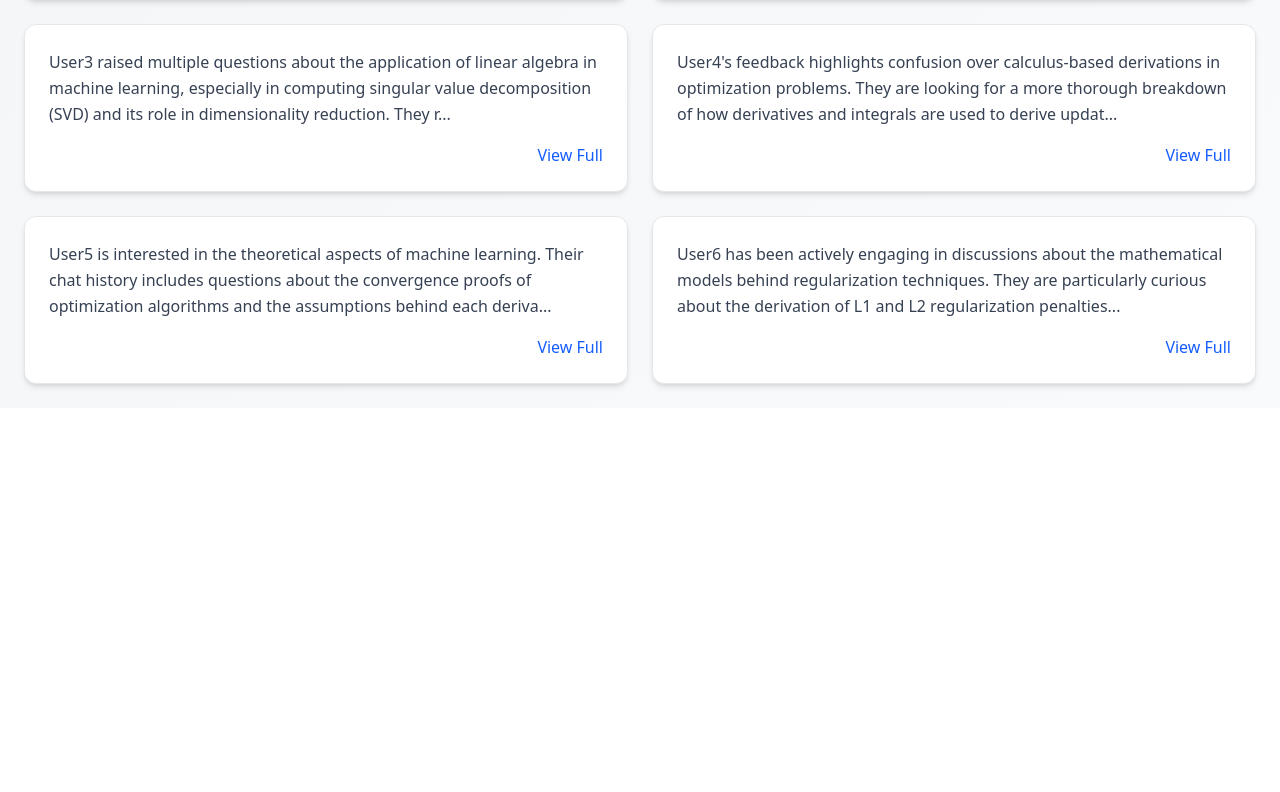
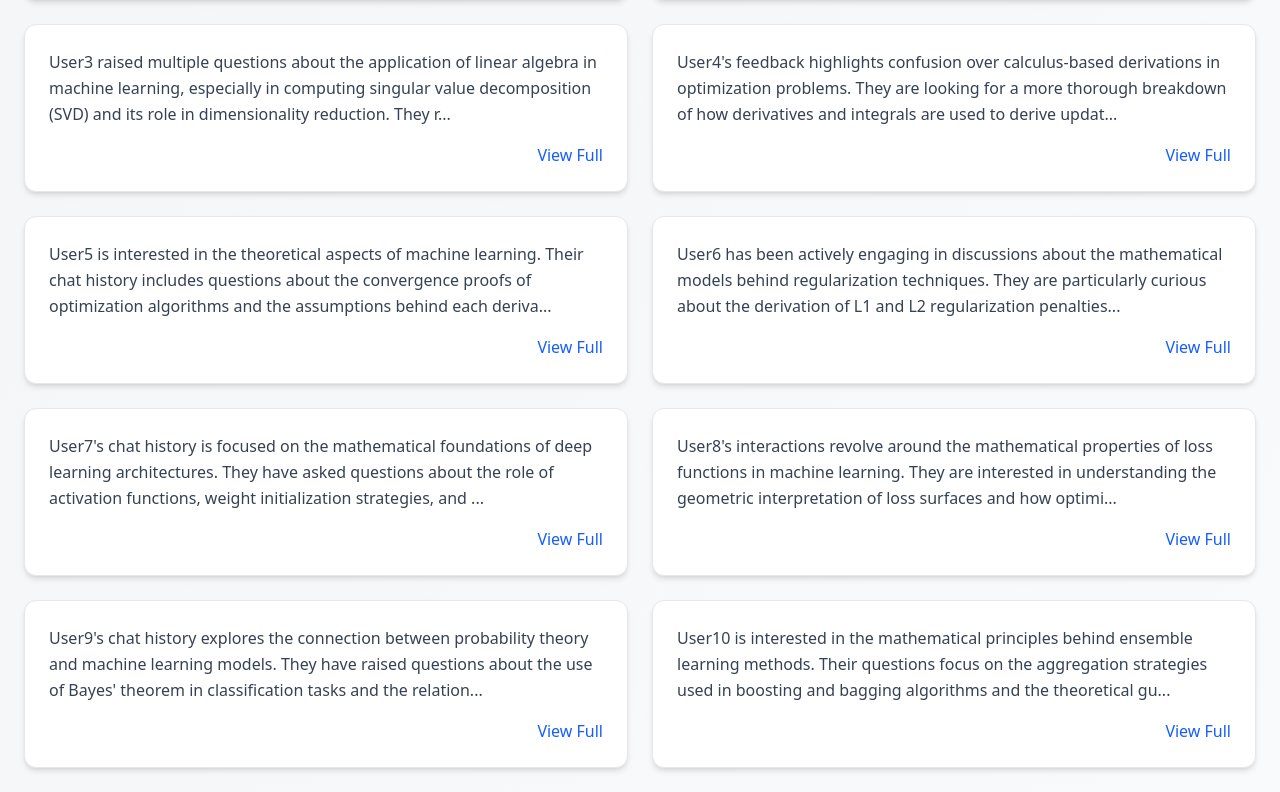
Before and after one commit to gyunkai/DIC03-Plumber, a Next.js app: page /professor in a window 1280 px wide. Shown: the part 1055-1847 px from the top of the page. Before the commit the page ends 1463 px from the top, so only its background shows below. Built offline with nearby package versions, Linux system fonts and the light colour scheme.

Commit message:
professor page

```diff
--- a/app/professor/page.tsx
+++ b/app/professor/page.tsx
@@ -50,8 +50,14 @@ const mockDashboardData: DashboardData = {
           "Gradient Descent",
           "SVD",
           "Calculus Derivations",
+          "Optimization Proofs",
+          "Regularization",
+          "Deep Learning",
+          "Loss Functions",
+          "Probability Theory",
+          "Ensemble Learning"
         ],
-        values: [50, 35, 25, 15],
+        values: [50, 35, 25, 15, 20, 30, 40, 20, 10, 15],
       },
     },
     keyInsights: [
@@ -91,7 +97,26 @@ const mockDashboardData: DashboardData = {
       chatHistorySummary:
         "User6 has been actively engaging in discussions about the mathematical models behind regularization techniques. They are particularly curious about the derivation of L1 and L2 regularization penalties and how these affect model complexity.",
     },
-    // ... add more entries to simulate real-life scenarios
+    {
+      id: "user7",
+      chatHistorySummary:
+        "User7's chat history is focused on the mathematical foundations of deep learning architectures. They have asked questions about the role of activation functions, weight initialization strategies, and the impact of batch normalization on training stability.",
+    },
+    {
+      id: "user8",
+      chatHistorySummary:
+        "User8's interactions revolve around the mathematical properties of loss functions in machine learning. They are interested in understanding the geometric interpretation of loss surfaces and how optimization algorithms navigate these surfaces to find minima.",
+    },
+    {
+      id: "user9",
+      chatHistorySummary:
+        "User9's chat history explores the connection between probability theory and machine learning models. They have raised questions about the use of Bayes' theorem in classification tasks and the relationship between likelihood estimation and model fitting.",
+    },
+    {
+      id: "user10",
+      chatHistorySummary:
+        "User10 is interested in the mathematical principles behind ensemble learning methods. Their questions focus on the aggregation strategies used in boosting and bagging algorithms and the theoretical guarantees of ensemble model performance.",
+    }
   ],
 };
 
```
Also changed, not shown: 1 other file (tests, documents, lock files or other folders).
